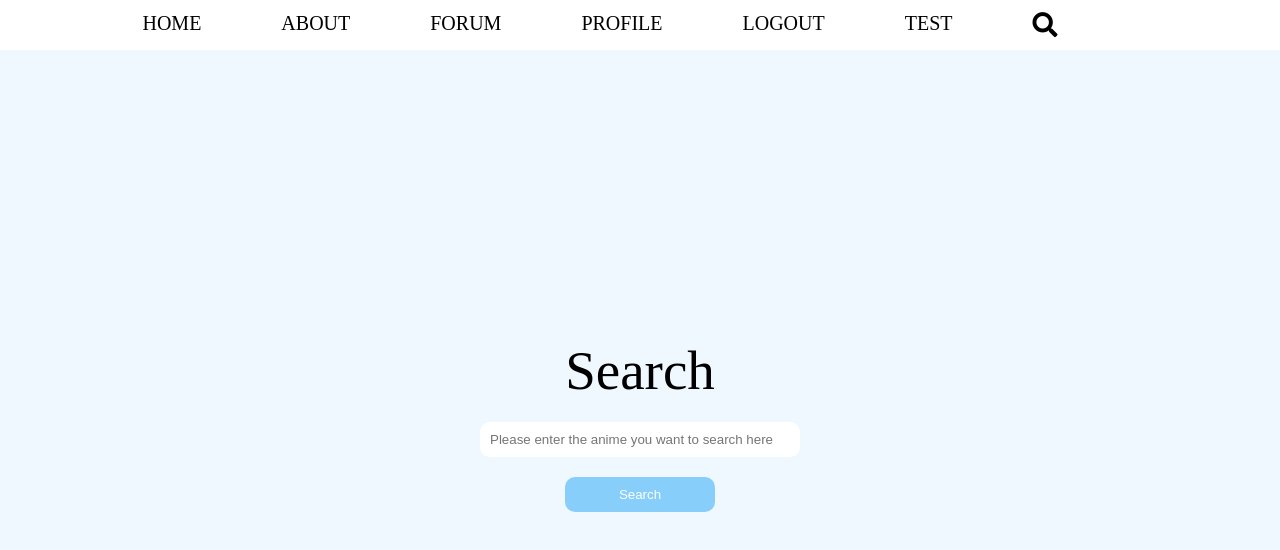
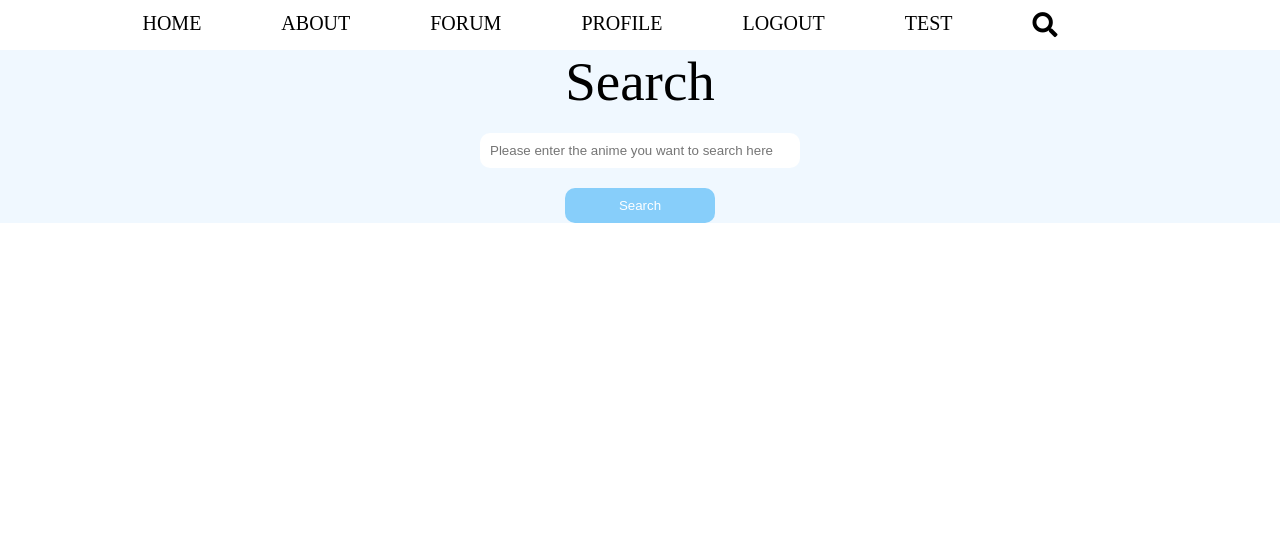
Before and after one commit to raoqiange/cs5610-final-project, a React (Create React App) app: page /search in a window 1280 px wide. Shown: the top 550 px of the page. Built offline with nearby package versions, Linux system fonts and the light colour scheme; the HTML template or start-up script is replaced by a standard one.

Commit message:
add search bar after search

```diff
--- a/src/pages/search/search.css
+++ b/src/pages/search/search.css
@@ -14,7 +14,6 @@
 }
 
 .search {
-    height: calc(100vh - 50px);
     display: flex;
     flex-direction: column;
     align-items: center;
```
